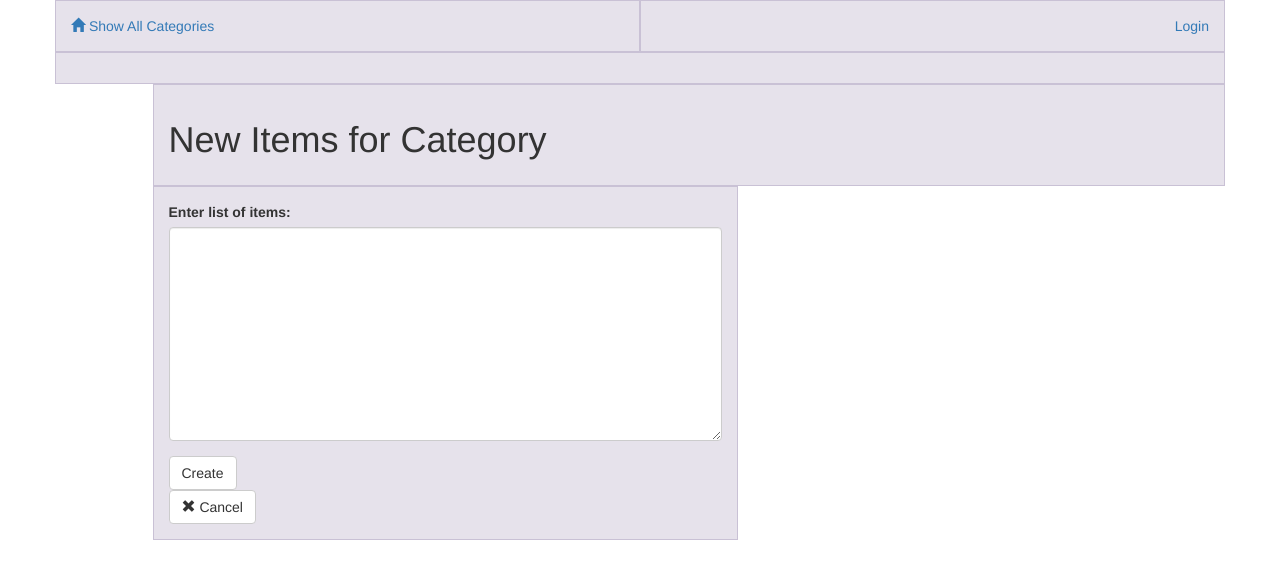
After one commit to qgreg/p5awsitemcatalog, a Flask app: template itemcatalog/templates/areanewItem.html in a window 1280 px wide. The commit adds this page. Shown: the top 579 px of the page. Run offline with Flask 2, Linux system fonts and the light colour scheme; the template is opened without the code that fills it, so the values that code supplies are empty; some libraries are stand-ins or nearby versions.

Commit message:
feat: Add ability to add new items via a list

```diff
--- /dev/null
+++ b/itemcatalog/templates/areanewItem.html
@@ -0,0 +1,30 @@
+{% extends "main.html" %}
+{% block content %}
+{% include "header.html" %}
+	<div class="row divider green">
+		<div class="col-md-12"></div>
+	</div>
+	<div class="row banner menu">
+		<div class="col-md-11 col-md-offset-1 padding-none">
+			<h1>New Items for Category {{category.name}}</h1>
+		</div>
+	</div>
+	<div class="row">
+		<div class="col-md-6 col-md-offset-1 padding-top">
+			<form method="POST" action="{{ url_for('areaAddItem', category_id=category.id) }}">
+    				<div class="form-group">
+                        <label for="namer">Enter list of items:</label>
+                        <textarea type="text" class="form-control" id="namer" rows=10 name='itemslist'></textarea>
+                    </div>
+    				<div class="padding-bottom"></div>
+    				<button type="submit" class="btn btn-default" id="submit" type="submit">
+					Create</button>
+			</form>
+            <a href = '{{url_for('showCategory', category_id=category.id)}}'>
+                <button class="btn btn-default">
+                    <span class="glyphicon glyphicon-remove" aria-hidden="true"></span> Cancel
+                </button>
+            </a>
+		</div>
+	</div>
+{% endblock %}
--- a/itemcatalog/templates/category.html
+++ b/itemcatalog/templates/category.html
@@ -43,7 +43,7 @@
 					{% for category in categories %}
 						<a href = "{{url_for('showCategory', category_id = category.id)}}">
 						<div class="row">
-							<div class="col-md-6 restaurant-list">
+							<div class="col-md-10 category-list">
 								<h3>{{category.name}}</h3>
 							</div>
 						</div>
@@ -57,7 +57,7 @@
 					{% for item in items %}
 						<a href = "{{url_for('showCategory', category_id = item.category_id)}}">
 						<div class="row">
-							<div class="col-md-6 item-list">
+							<div class="col-md-10 item-list">
 								<h3>{{item.name}}</h3>
 							</div>
 						</div>
--- a/itemcatalog/templates/newItem.html
+++ b/itemcatalog/templates/newItem.html
@@ -22,6 +22,9 @@
 					Create</button>
 				</div>
 			</form>
+            <a href = '{{url_for('areaAddItem', category_id=category.id)}}'>
+                <button class="btn btn-default">Enter a list of new items.</button>
+            </a>
             <a href = '{{url_for('showCategory', category_id=category.id)}}'>
                 <button class="btn btn-default">
                     <span class="glyphicon glyphicon-remove" aria-hidden="true"></span> Cancel
```
Also changed, not shown: itemcatalog/views.py (+25 -1 lines).
